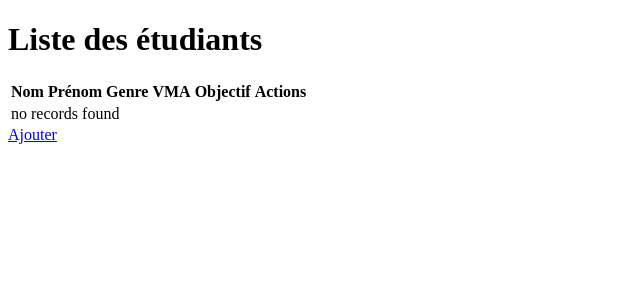
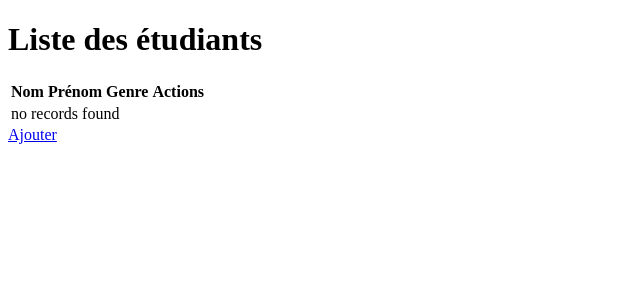
Before and after one commit to harryssecret/course2ouf, a Symfony app: template webapp/templates/student/index.html.twig in a window 1280 px wide. Shown: the part 68-368 px from the top of the page, without its empty margins (0-640 px from the left). Run offline with Twig, Linux system fonts and the light colour scheme; the template is opened without the code that fills it, so the values that code supplies are empty; some libraries are stand-ins or nearby versions.

Commit message:
removed deleted rows from templates

```diff
--- a/webapp/templates/student/index.html.twig
+++ b/webapp/templates/student/index.html.twig
@@ -11,8 +11,6 @@
                 <th>Nom</th>
                 <th>Prénom</th>
                 <th>Genre</th>
-                <th>VMA</th>
-                <th>Objectif</th>
                 <th>Actions</th>
             </tr>
         </thead>
@@ -22,7 +20,6 @@
                 <td>{{ student.firstname }}</td>
                 <td>{{ student.lastname }}</td>
                 <td>{{ student.gender }}</td>
-                <td>{{ student.mas }}</td>
                 <td>
                     <a href="{{ path('app_student_show', {'id': student.id}) }}">show</a>
                     <a href="{{ path('app_student_edit', {'id': student.id}) }}">edit</a>
--- a/webapp/templates/student/show.html.twig
+++ b/webapp/templates/student/show.html.twig
@@ -19,10 +19,6 @@
                 <th>Genre</th>
                 <td>{{ student.gender }}</td>
             </tr>
-            <tr>
-                <th>VMA</th>
-                <td>{{ student.mas }}</td>
-            </tr>
         </tbody>
     </table>
 
```
